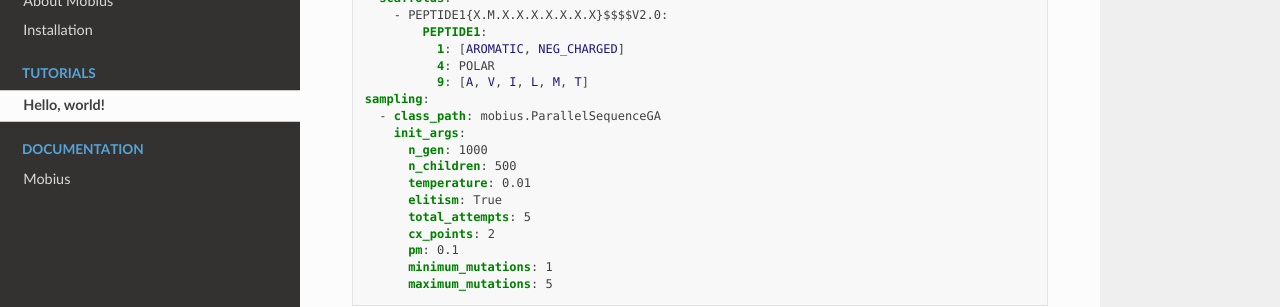
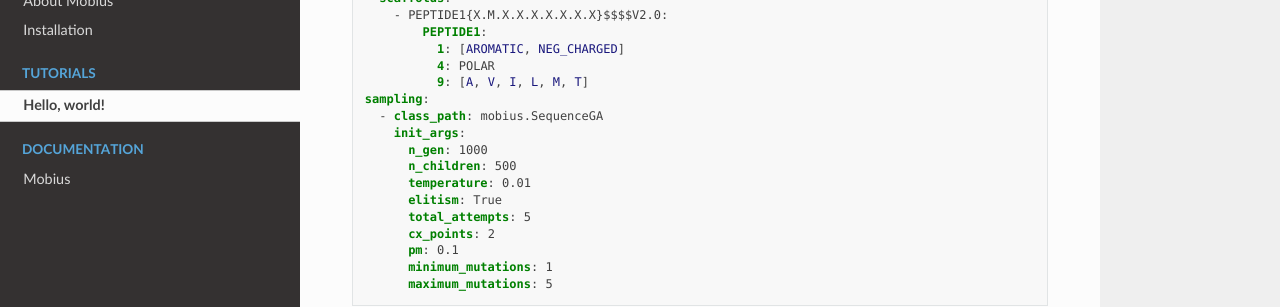
Before and after one commit to jeeberhardt/mobius, a Sphinx documentation site: the page built from docs/source/hello_world.rst, in a window 1280 px wide and 900 px high, scrolled down 2298 px. Shown: the part 151-458 px from the top of the window. Built offline with Sphinx 7.4.7 and the Read the Docs theme 2.0.0, drawn with Linux system fonts in a browser that asks for light colours.

Commit message:
Quick fix.

```diff
--- a/docs/source/hello_world.rst
+++ b/docs/source/hello_world.rst
@@ -120,7 +120,7 @@ using the acquisition function / surrogate model initialized earlier.
               4: POLAR
               9: [A, V, I, L, M, T]
     sampling:
-      - class_path: mobius.ParallelSequenceGA
+      - class_path: mobius.SequenceGA
         init_args:
           n_gen: 1000
           n_children: 500
```
